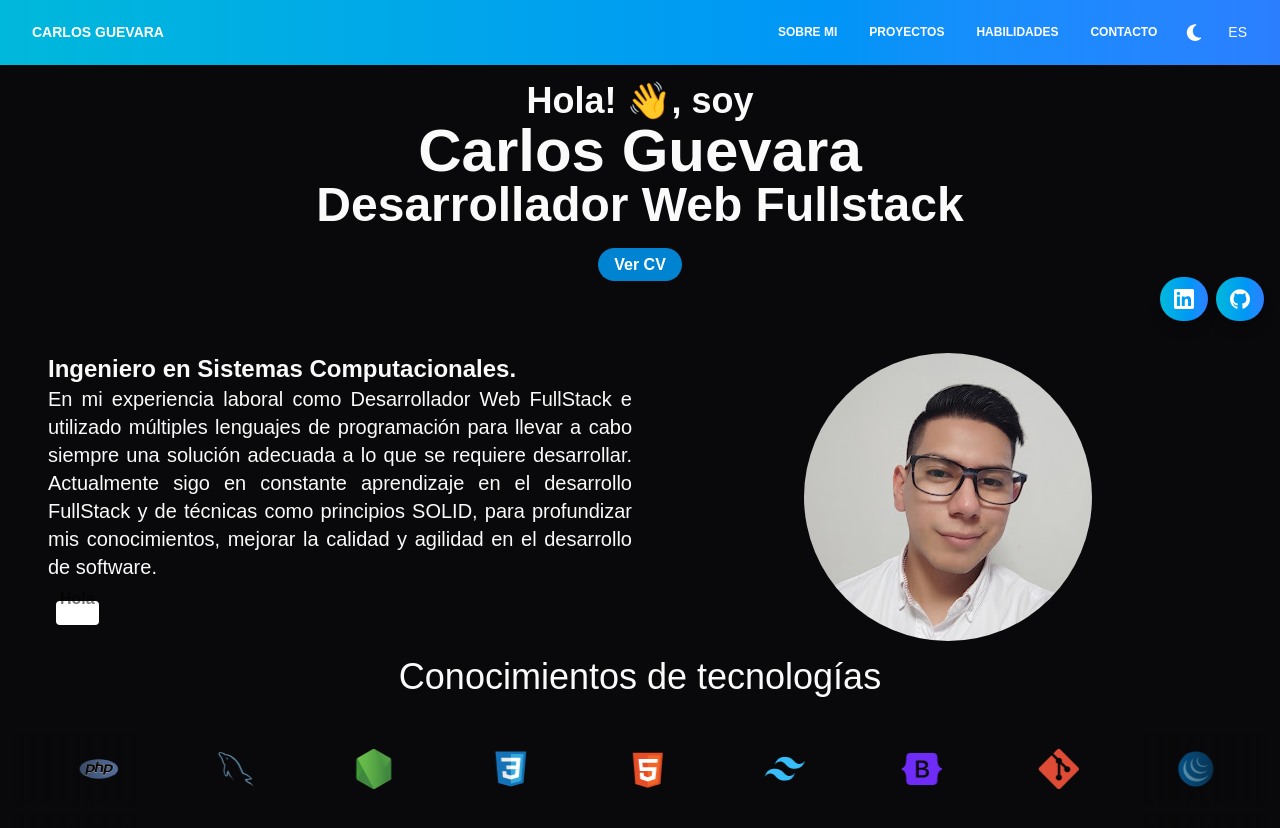
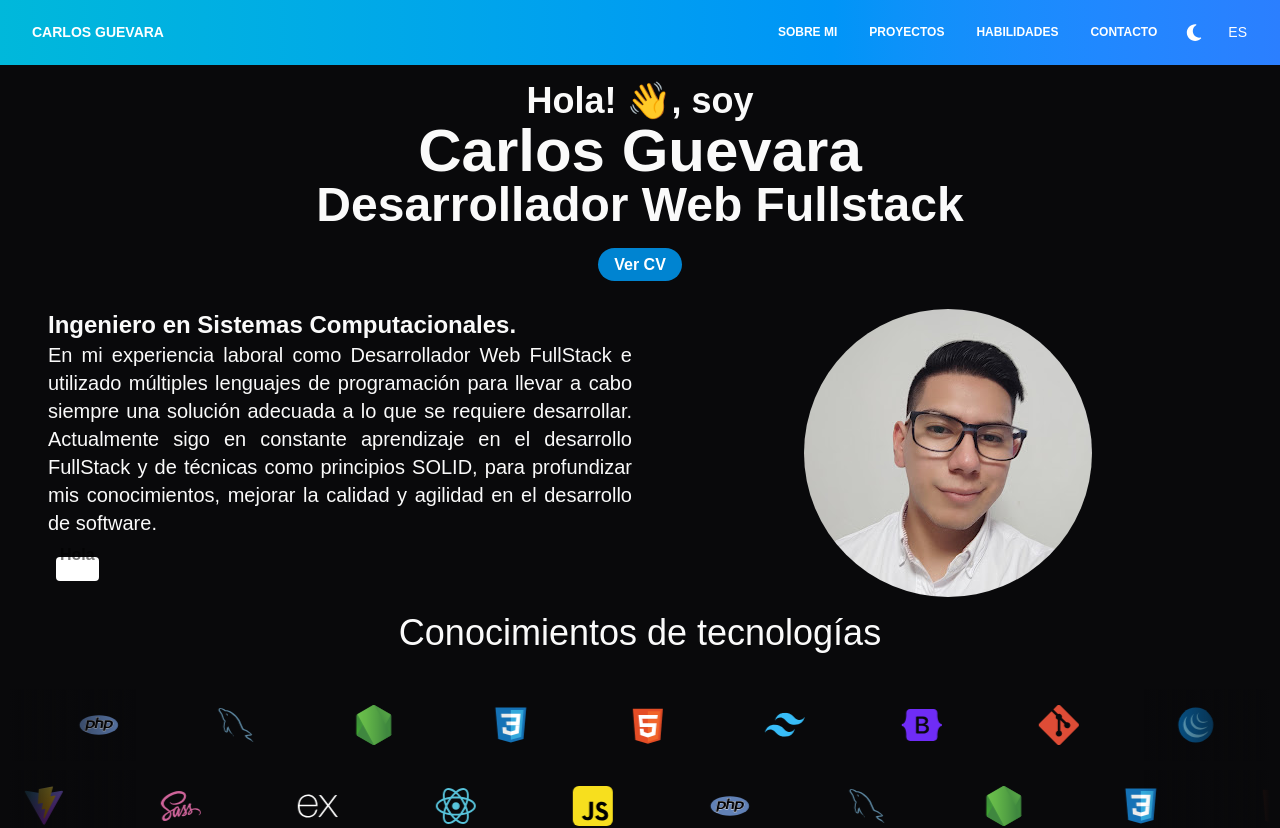
Before and after one commit to jcguv117/rct-portafolio-v2, a React (Vite) app: page / in a window 1280 px wide. Shown: the top 828 px of the page. Built offline with nearby package versions, Linux system fonts and the light colour scheme.

Commit message:
Upd SocialMedia component

```diff
--- a/src/app/Home.tsx
+++ b/src/app/Home.tsx
@@ -1,5 +1,4 @@
 import { useTranslation } from "react-i18next"
-import { SocialMedia } from "./components/SocialMedia";
 
 export const Home = () => {
   const { t, i18n } = useTranslation();
@@ -18,7 +17,6 @@ export const Home = () => {
               className="bg-sky-600 hover:bg-cyan-700 text-white py-2 px-4 rounded-full cursor-pointer">
               {i18n.language === "es" ? "Ver" : "Show"} CV
             </a>
-            <SocialMedia />
       </div>
     </section>
   )
--- a/src/app/components/SocialMedia.tsx
+++ b/src/app/components/SocialMedia.tsx
@@ -2,14 +2,20 @@ import { Icons } from "@/assets/icons";
 import { FloatButton } from "@/shared/components/float-button"
 
 interface SocialMedia {
+  className?: string;
+}
+
+interface SocialMediaBtn {
   label: string;
   icon: keyof typeof Icons;
   link: string;
 }
 
-export const SocialMedia = () => {
+export const SocialMedia: React.FC<SocialMedia> = ({
+  className = ''
+}) => {
 
-  const buttons: SocialMedia[] = [
+  const buttons: SocialMediaBtn[] = [
     {
       label: "GitHub",
       icon: "github",
@@ -23,7 +29,7 @@ export const SocialMedia = () => {
   ]
 
   return (
-    <div className="flex flex-row-reverse gap-2">
+    <div className={`flex gap-2 ${className} `}>
       {
         buttons.map((item, i) => (
           <FloatButton
```
